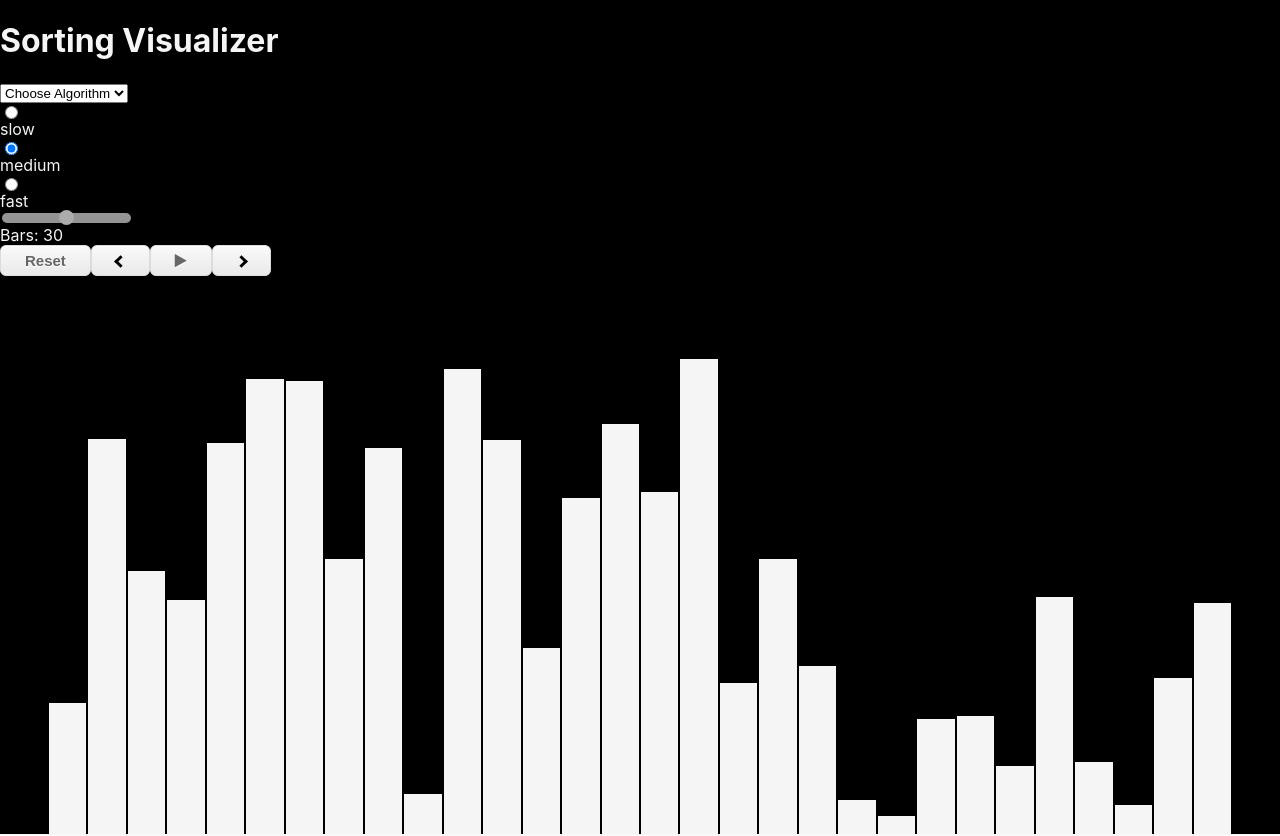
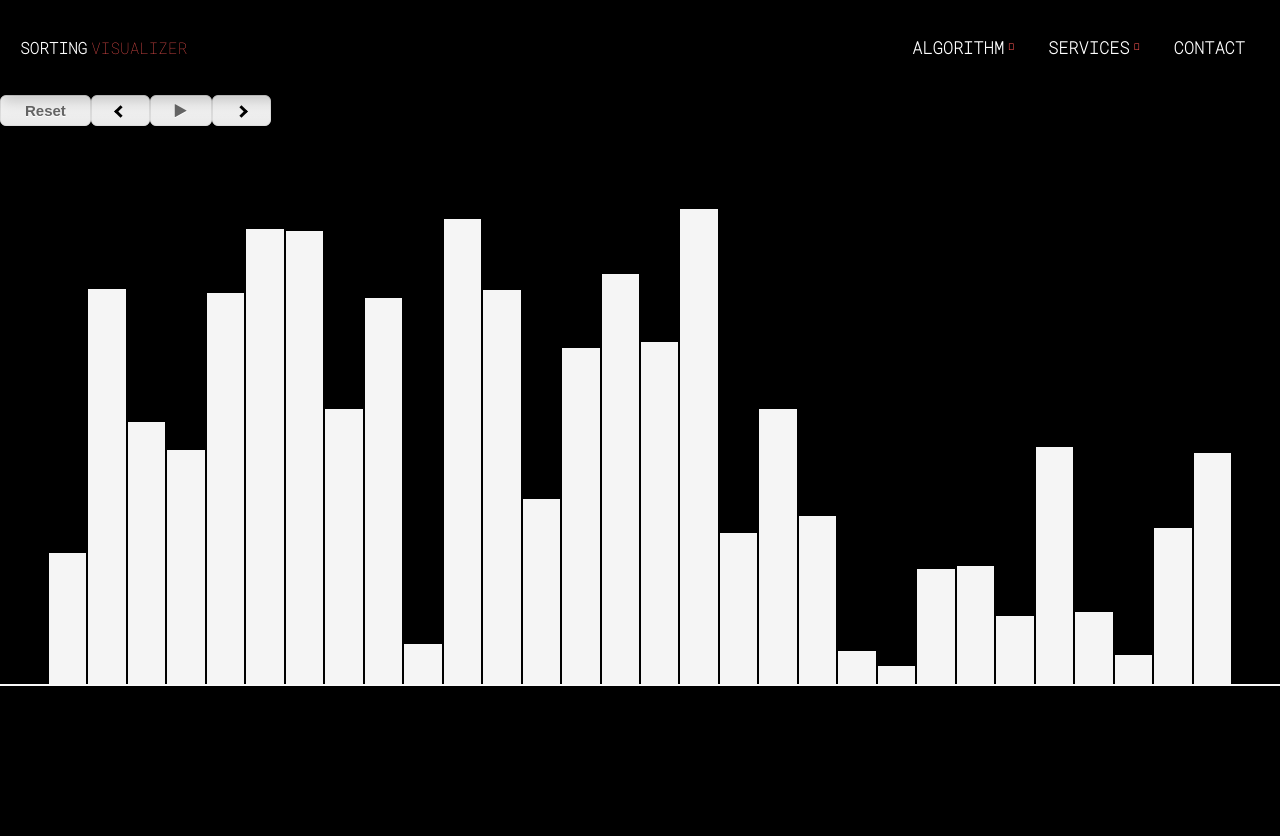
Before and after one commit to lennox-davidlevy/Sorting_Algo_Visualizer, a React (Create React App) app: page / in a window 1280 px wide. After the commit the page ends 800 px from the top, so only its background shows below. Built offline with nearby package versions, Linux system fonts and the light colour scheme.

Commit message:
before installing node-sass

```diff
--- a/public/index.html
+++ b/public/index.html
@@ -19,6 +19,11 @@
       rel="stylesheet"
       href="https://cdnjs.cloudflare.com/ajax/libs/font-awesome/4.7.0/css/font-awesome.min.css"
     />
+    <link rel="preconnect" href="https://fonts.gstatic.com" />
+    <link
+      href="https://fonts.googleapis.com/css2?family=Roboto+Mono:wght@100&display=swap"
+      rel="stylesheet"
+    />
 
     <title>Sorting Visualizer</title>
   </head>
--- a/src/App.js
+++ b/src/App.js
@@ -4,7 +4,6 @@ import Visualizer from './components/Visualizer';
 function App() {
   return (
     <div className="App">
-      <h1>Sorting Visualizer</h1>
       <Visualizer />
     </div>
   );
--- a/src/components/Bars.js
+++ b/src/components/Bars.js
@@ -3,7 +3,12 @@ import Bar from './Bar';
 
 export default function Bars({ arr, colorStep }) {
   if (!arr) return null;
-  const colorIdx = { 0: 'whitesmoke', 1: 'red', 2: 'lightblue', 3: 'yellow' };
+  const colorIdx = {
+    0: 'whitesmoke',
+    1: 'red',
+    2: 'red',
+    3: 'red',
+  };
 
   return (
     <div className="bar-container">
--- a/src/components/DropDown.js
+++ b/src/components/DropDown.js
@@ -1,9 +1,24 @@
 import React from 'react';
 
-const DropDown = ({ arr, clickHandler }) => {
+const DropDown = ({ arr, clickHandler, algo }) => {
   if (!arr) return null;
   return (
-    <div>
+    <ul className="subnavigation">
+      {arr.map((item, key) => {
+        return (
+          <li className="link" id={item}>
+            {item}
+          </li>
+        );
+      })}
+    </ul>
+  );
+};
+
+export default DropDown;
+
+{
+  /* <div className="dropdown-container">
   <select id="selector" onChange={clickHandler}>
     <option value="">Choose Algorithm</option>
     {arr.map((item, key) => {
@@ -14,8 +29,36 @@ const DropDown = ({ arr, clickHandler }) => {
       );
     })}
   </select>
+</div>;
+
+<div className="dropdown-content">
+  {arr.map((item, key) => {
+    if (item == algo) {
+      return (
+        <div className="selected" key={key} onClick={clickHandler} id={item}>
+          {item}
         </div>
       );
-};
+    } else {
+      return (
+        <div key={key} onClick={clickHandler} id={item}>
+          {item}
+        </div>
+      );
+    }
+  })}
+</div>; */
+}
 
-export default DropDown;
+//  <div className="dropdown-container">
+//     <select id="selector" onChange={clickHandler}>
+//       <option value="">Choose Algorithm</option>
+//       {arr.map((item, key) => {
+//         return (
+//           <option value={item} key={key}>
+//             {item}
+//           </option>
+//         );
+//       })}
+//     </select>
+//   </div>
--- /dev/null
+++ b/src/components/NavBar.js
@@ -0,0 +1,67 @@
+import React from 'react';
+
+const NavBar = () => {
+  return (
+    <nav className="navigationWrapper">
+      <div className="logoWrapper">
+        <span className="stylish">Sorting</span>
+        <span className="logo">Visualizer</span>
+      </div>
+      <ul className="navigation">
+        <li className="parent" id="clients">
+          <a className="link" href="#">
+            <i className="fas fa-minus"></i> Algorithm{' '}
+            <i className="fas fa-plus"></i>
+          </a>
+          <ul className="subnavigation">
+            <li>
+              <a className="link" href="#">
+                Burger King
+              </a>
+            </li>
+            <li>
+              <a className="link" href="#">
+                Southwest Airlines
+              </a>
+            </li>
+            <li>
+              <a className="link" href="#">
+                Levi Strauss
+              </a>
+            </li>
+          </ul>
+        </li>
+        <li className="parent" id="services">
+          <a className="link" href="#">
+            <i className="fas fa-minus"></i> Services{' '}
+            <i className="fas fa-plus"></i>
+          </a>
+          <ul className="subnavigation">
+            <li>
+              <a className="link" href="#">
+                Print Design
+              </a>
+            </li>
+            <li>
+              <a className="link" href="#">
+                Web Design
+              </a>
+            </li>
+            <li>
+              <a className="link" href="#">
+                Mobile App Development
+              </a>
+            </li>
+          </ul>
+        </li>
+        <li className="parent">
+          <a className="link" href="#">
+            Contact
+          </a>
+        </li>
+      </ul>
+    </nav>
+  );
+};
+
+export default NavBar;
--- a/src/components/Radio.js
+++ b/src/components/Radio.js
@@ -1,20 +1,24 @@
 import React from 'react';
 const arr = ['slow', 'medium', 'fast'];
+const obj = {
+  slow: '>',
+  medium: '>>',
+  fast: '>>>',
+};
 const Radio = ({ clickHandler, speed }) => {
   return (
-    <div>
+    <div className="radio-container">
       {arr.map((item) => {
         return (
-          <label>
+          <label className="radio">
+            {obj[item]}
             <input
               type="radio"
               name="animationSpeed"
               value={item}
               checked={item == speed}
               onChange={clickHandler}
-              className="form-check-input"
             />
-            {item}
           </label>
         );
       })}
--- a/src/components/Visualizer.css
+++ b/src/components/Visualizer.css
@@ -1,15 +1,22 @@
-input,
+/* input,
 label {
   display: block;
-}
+} */
 body {
   background-color: black;
+  font-family: 'Roboto Mono', monospace;
 }
-h1 {
+h1,
+h2,
+h3 {
   color: whitesmoke;
 }
 label {
   color: whitesmoke;
+}
+li {
+  font-weight: 900;
+  font-size: 16px;
 }
 
 /* BARS */
@@ -74,6 +81,20 @@ label {
 
 #bar-range:hover {
   opacity: 1;
+}
+
+/* RADIO */
+.radio-container {
+  display: flex;
+  justify-content: space-around;
+}
+
+.radio {
+  flex: 1 0 auto;
+  display: flex;
+  flex-direction: column;
+  align-items: center;
+  min-width: 30px;
 }
 
 /* FOR LATER */
@@ -160,3 +181,158 @@ label {
     transform: rotate(360deg);
   }
 }
+
+/* navbar */
+/* body {
+  font-family: 'Roboto', sans-serif;
+  margin: 0;
+  padding: 0;
+  display: flex;
+  flex-direction: column;
+  align-items: center;
+  justify-content: center;
+  height: 100vh;
+  background: linear-gradient(45deg, #ea4f4c 0%, #6d0019 100%);
+} */
+.signature {
+  font-style: italic;
+  font-size: 12px;
+  color: #212121;
+  padding-top: 15px;
+  transition: all 0.3s ease-in-out;
+}
+
+.signature:hover {
+  color: white;
+}
+
+.navigationWrapper {
+  position: relative;
+  display: flex;
+  align-items: center;
+  justify-content: space-between;
+  padding: 20px;
+  background-color: black;
+  box-shadow: 0 5px 15px 0 rgba(0, 0, 0, 0.25);
+  color: white;
+  text-transform: uppercase;
+  overflow: hidden;
+  width: auto;
+}
+
+.logoWrapper {
+  display: flex;
+}
+.stylish {
+  font-weight: bold;
+}
+
+.logo {
+  padding-left: 4px;
+  color: #ea4f4c;
+}
+
+.navigation {
+  display: flex;
+  list-style-type: none;
+}
+
+li {
+  opacity: 1;
+  list-style-type: none;
+  color: white;
+  text-decoration: none;
+  transition: all 0.3s ease-in-out;
+}
+
+.parent {
+  padding: 0 10px;
+  cursor: pointer;
+}
+
+.link {
+  position: relative;
+  display: flex;
+  align-items: center;
+  text-decoration: none;
+  transition: all 0.3s ease-in-out;
+  color: white;
+}
+
+.link:hover {
+  color: #ea4f4c;
+}
+
+.fa-minus {
+  opacity: 0;
+  transition: all 0.3s ease-in-out;
+  position: absolute;
+  left: -16px;
+  top: 3px;
+}
+
+.fa-plus {
+  opacity: 1;
+  transition: all 0.3s ease-in-out;
+}
+
+.fas {
+  color: #ea4f4c;
+  margin: -2px 4px 0;
+  font-size: 10px;
+  transition: all 0.3s ease-in-out;
+}
+
+.subnavigation {
+  display: none;
+  list-style-type: none;
+  width: 500px;
+  position: absolute;
+  top: 40%;
+  left: 25%;
+  margin: auto;
+  transition: all 0.3s ease-in-out;
+  background-color: #222;
+}
+
+li a {
+  font-size: 17px;
+  padding: 0 5px;
+}
+
+/* .active.parent {
+  transform: translate(-40px, -25px);
+  .link {
+    font-size: 12px;
+
+    .fa-minus {
+      opacity: 1 !important;
+      font-size: 8px;
+    }
+
+    .fa-plus {
+      opacity: 0 !important;
+    }
+  }
+
+  .subnavigation {
+    display: flex;
+  }
+}
+
+.active#clients {
+  .subnavigation {
+    transform: translate(-150px, 17px);
+  }
+}
+
+.active#services {
+  .subnavigation {
+    transform: translate(-290px, 17px);
+  }
+}
+
+.invisible {
+  opacity: 0 !important;
+  transform: translate(50px, 0);
+} */
--- a/src/components/Visualizer.js
+++ b/src/components/Visualizer.js
@@ -12,6 +12,7 @@ import Buttons from './Buttons';
 import Bars from './Bars';
 import DropDown from './DropDown';
 import Radio from './Radio';
+import Navbar from './NavBar';
 import './Visualizer.css';
 
 const Visualizer = () => {
@@ -54,6 +55,7 @@ const Visualizer = () => {
   };
 
   const dropDownSelect = (e) => {
+    // console.log(e.target);
     stepSet();
     colorSet();
     setStepPosition(0);
@@ -149,7 +151,16 @@ const Visualizer = () => {
 
   return (
     <div className="container">
-      <DropDown clickHandler={dropDownSelect} arr={selectAlgo} />
+      <Navbar
+        dropDownSelect={dropDownSelect}
+        selectAlgo={selectAlgo}
+        radioSelect={radioSelect}
+        speed={speed}
+        changeNumberOfBars={changeNumberOfBars}
+        numberOfBars={numberOfBars}
+        algo={algo}
+      />
+      {/* <DropDown clickHandler={dropDownSelect} arr={selectAlgo} />
       <Radio clickHandler={radioSelect} speed={speed} />
 
       <label>
@@ -163,9 +174,13 @@ const Visualizer = () => {
           onChange={(e) => changeNumberOfBars(e)}
         />
         Bars: {numberOfBars}
-      </label>
+      </label> */}
+      <div className="controls-container">
         <Buttons clickHandler={resetArray} title="Reset" item={numberOfBars} />
-      <Buttons clickHandler={stepBack} title={<i className="arrow left"></i>} />
+        <Buttons
+          clickHandler={stepBack}
+          title={<i className="arrow left"></i>}
+        />
         <Buttons
           clickHandler={playOrPauseHandler}
           title={playOrPause(animations, stepPosition, steps)}
@@ -176,6 +191,7 @@ const Visualizer = () => {
           clickHandler={stepForward}
           title={<i className="arrow right"></i>}
         />
+      </div>
       <Bars arr={steps[stepPosition]} colorStep={colors[stepPosition]} />
     </div>
   );
--- a/src/helpers.js
+++ b/src/helpers.js
@@ -23,17 +23,17 @@ const playOrPause = (animations, stepPosition, steps) => {
 
 const sortingSpeed = {
   'Bubble Sort': {
-    slow: 30,
+    slow: 60,
     medium: 20,
     fast: 7,
   },
   'Merge Sort': {
-    slow: 50,
+    slow: 60,
     medium: 30,
     fast: 10,
   },
   'Selection Sort': {
-    slow: 40,
+    slow: 60,
     medium: 20,
     fast: 10,
   },
```
Also changed, not shown: src/components/NavBar_old.js (added, +75 -0 lines). Lines whose indentation alone changed are shown as unchanged.
